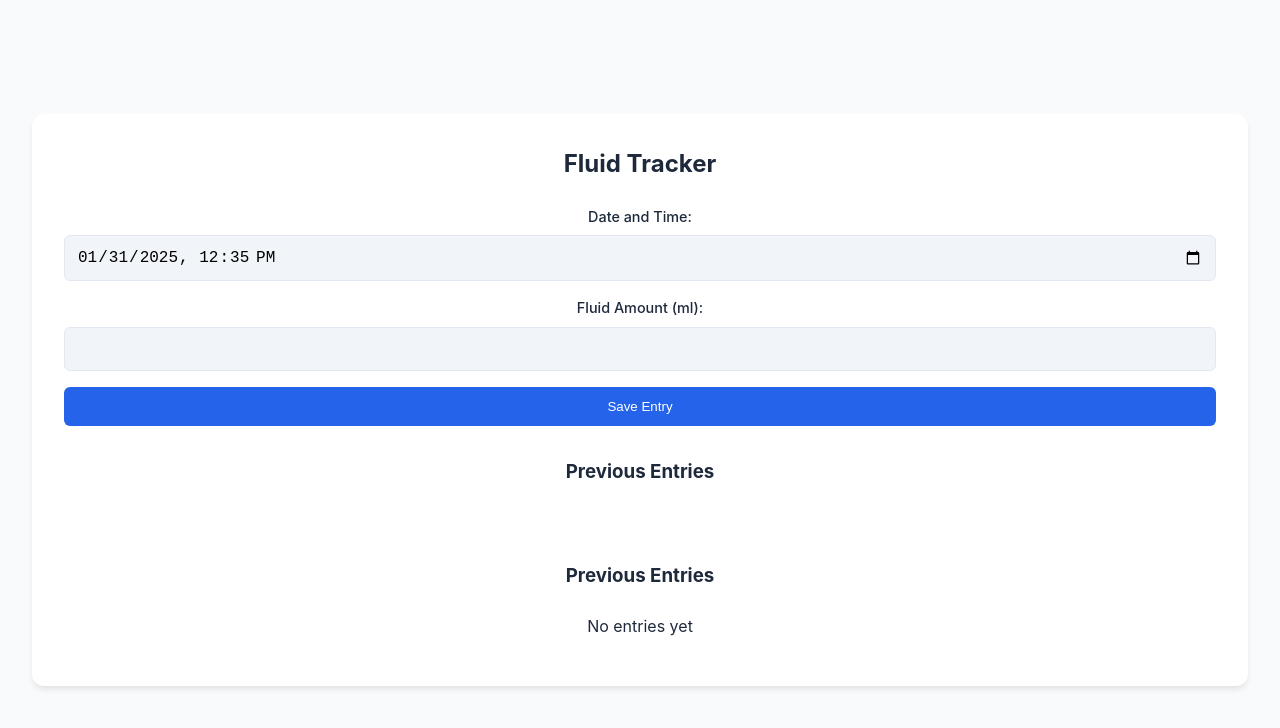
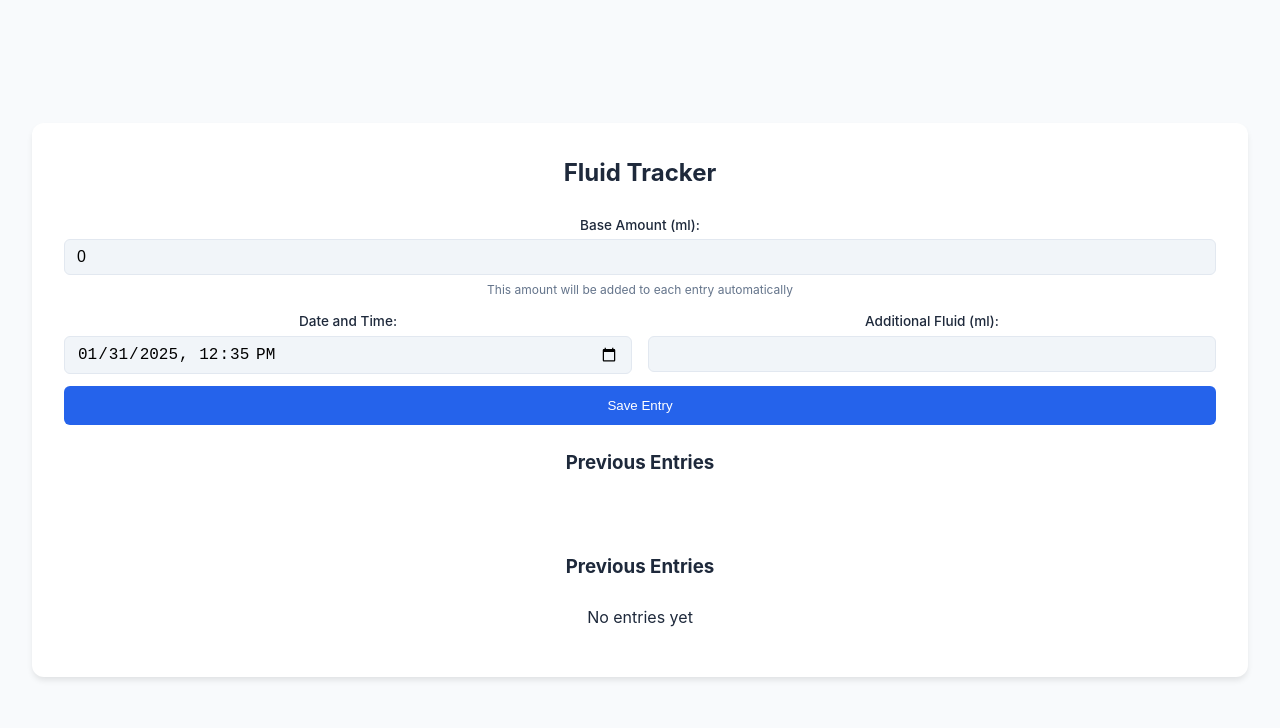
Before and after one commit to Baconwolf/fluidtrack, a React (Vite) app: page / in a window 1280 px wide. Shown: the top 728 px of the page. Built offline with nearby package versions, Linux system fonts and the light colour scheme.

Commit message:
base amount

```diff
--- a/src/App.css
+++ b/src/App.css
@@ -58,3 +58,56 @@
     grid-template-columns: 1fr 1fr;
   }
 }
+
+.helper-text {
+  display: block;
+  color: #64748b;
+  font-size: 0.875rem;
+  margin-top: 0.25rem;
+}
+
+/* New compact form styles */
+form {
+  gap: 0.75rem !important; /* Override global gap */
+  margin-bottom: 1.5rem !important; /* Override global margin */
+}
+
+form div {
+  gap: 0.25rem !important; /* Override global gap */
+}
+
+label {
+  font-size: 0.85rem !important; /* Override global font-size */
+}
+
+input {
+  padding: 0.5rem 0.75rem !important; /* Override global padding */
+}
+
+.helper-text {
+  font-size: 0.75rem;
+  margin-top: 0.125rem;
+}
+
+@media (prefers-color-scheme: dark) {
+  .helper-text {
+    color: #94a3b8;
+  }
+}
+
+.input-row {
+  display: grid !important;
+  grid-template-columns: 1fr 1fr;
+  gap: 1rem !important;
+}
+
+/* Make sure inputs in the row take full width */
+.input-row > div {
+  width: 100%;
+}
+
+@media (max-width: 600px) {
+  .input-row {
+    grid-template-columns: 1fr;
+  }
+}
--- a/src/App.tsx
+++ b/src/App.tsx
@@ -15,6 +15,10 @@ function App() {
 
   const [datetime, setDatetime] = useState(getCurrentDateTime())
   const [fluidAmount, setFluidAmount] = useState('')
+  const [baseAmount, setBaseAmount] = useState(() => {
+    const saved = localStorage.getItem('baseAmount')
+    return saved ? saved : '0'
+  })
 
   interface FluidEntry {
     datetime: string;
@@ -28,13 +32,18 @@ function App() {
 
   const handleSubmit = (e: React.FormEvent) => {
     e.preventDefault()
-    const newEntry = { datetime, amount: fluidAmount }
+    const totalAmount = (Number(fluidAmount) + Number(baseAmount)).toString()
+    const newEntry = { datetime, amount: totalAmount }
     const updatedEntries = [...entries, newEntry]
     setEntries(updatedEntries)
     localStorage.setItem('fluidEntries', JSON.stringify(updatedEntries))
+    setFluidAmount('')
+  }
 
-    // Only reset the amount, keep the datetime
-    setFluidAmount('')
+  const handleBaseAmountChange = (e: React.ChangeEvent<HTMLInputElement>) => {
+    const newBaseAmount = e.target.value
+    setBaseAmount(newBaseAmount)
+    localStorage.setItem('baseAmount', newBaseAmount)
   }
 
   const handleClear = () => {
@@ -48,6 +57,20 @@ function App() {
         <h2>Fluid Tracker</h2>
         <form onSubmit={handleSubmit}>
           <div>
+            <label htmlFor="baseAmount">Base Amount (ml):</label>
+            <input
+              type="number"
+              id="baseAmount"
+              value={baseAmount}
+              onChange={handleBaseAmountChange}
+              min="0"
+            />
+            <small className="helper-text">
+              This amount will be added to each entry automatically
+            </small>
+          </div>
+          <div className="input-row">
+            <div>
               <label htmlFor="datetime">Date and Time:</label>
               <input
                 type="datetime-local"
@@ -58,7 +81,7 @@ function App() {
               />
             </div>
             <div>
-            <label htmlFor="fluid">Fluid Amount (ml):</label>
+              <label htmlFor="fluid">Additional Fluid (ml):</label>
               <input
                 type="number"
                 id="fluid"
@@ -67,6 +90,13 @@ function App() {
                 min="0"
                 required
               />
+              {Number(baseAmount) > 0 && (
+                <small className="helper-text">
+                  Total: {Number(fluidAmount) + Number(baseAmount)}ml
+                  (Base: {baseAmount}ml + Additional: {fluidAmount}ml)
+                </small>
+              )}
+            </div>
           </div>
           <button type="submit">Save Entry</button>
         </form>
```
Lines whose indentation alone changed are shown as unchanged.
